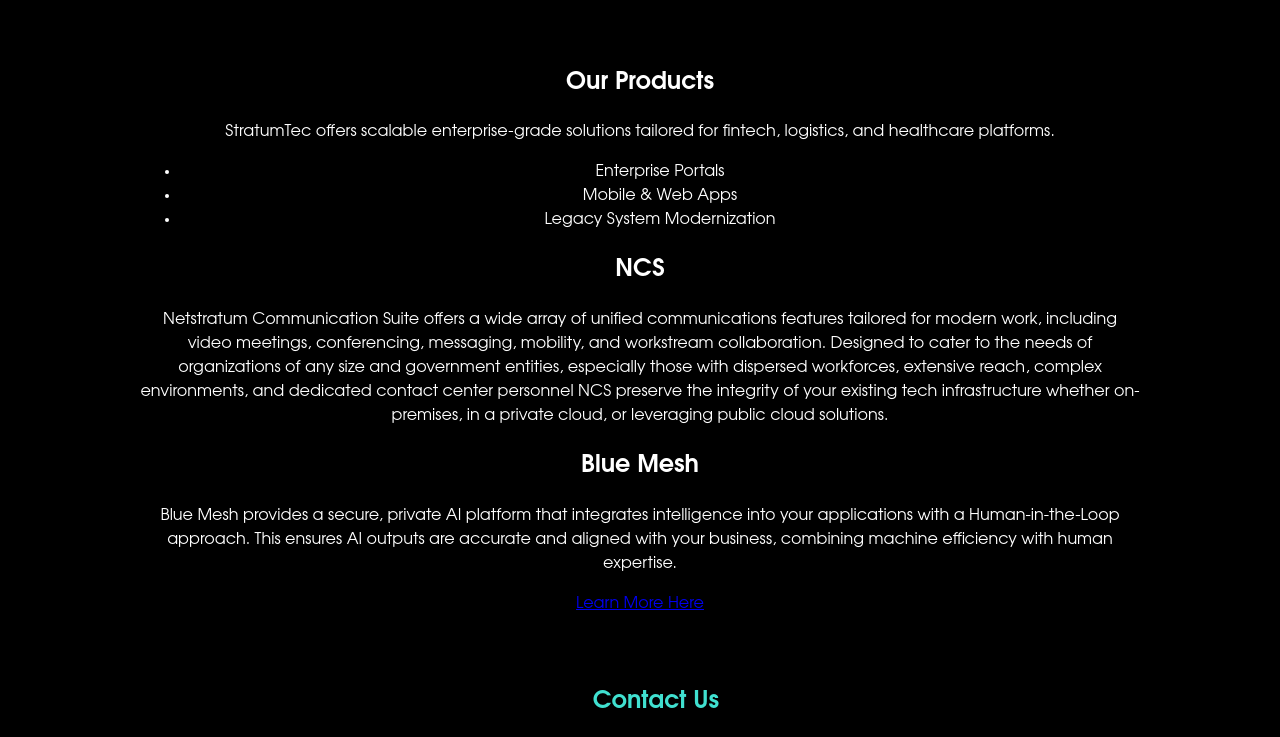
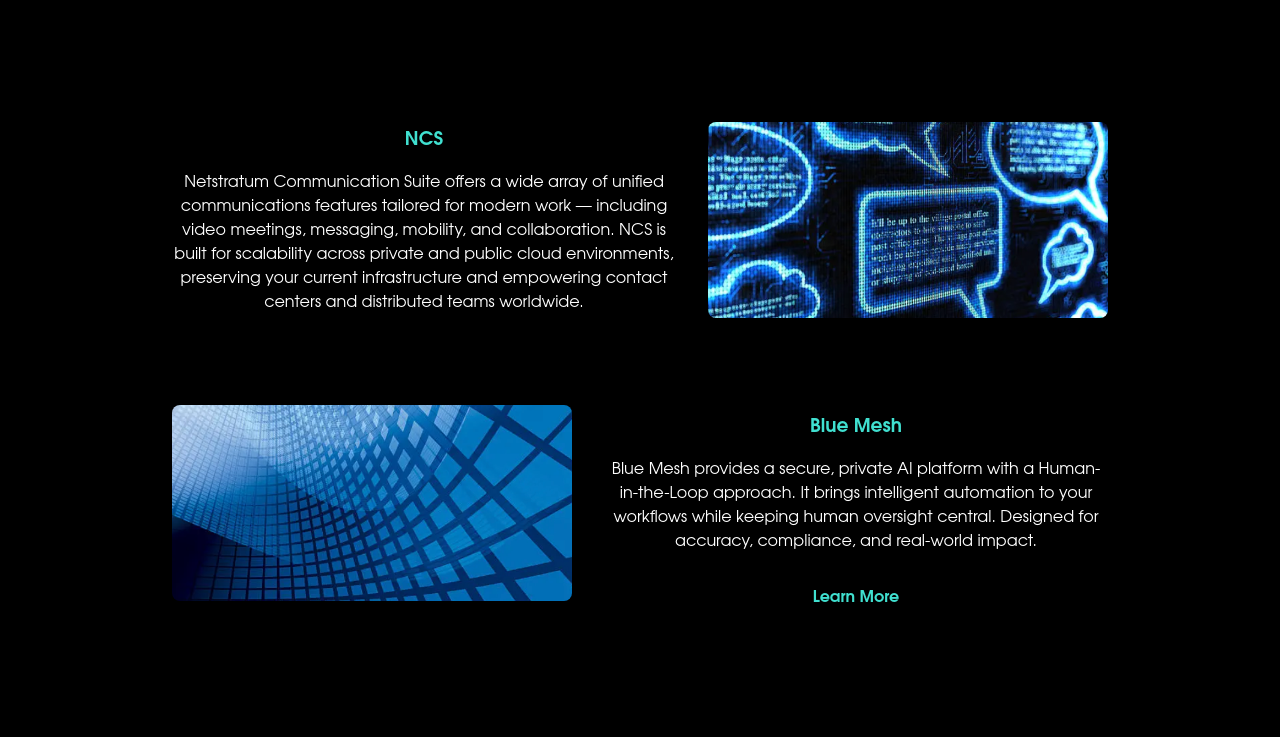
Before and after one commit to ishitachakka/stratumTecWeb, a plain HTML site: page products.html in a window 1280 px wide. Shown: the part 53-790 px from the top of the page. Drawn offline with Linux system fonts and the light colour scheme.

Commit message:
products updated images added

```diff
--- a/products.html
+++ b/products.html
@@ -26,20 +26,37 @@
 
   <!-- Main Content -->
   <main class="section">
-    <h2>Our Products</h2>
-    <p>StratumTec offers scalable enterprise-grade solutions tailored for fintech, logistics, and healthcare platforms.</p>
-    <ul>
-      <li>Enterprise Portals</li>
-      <li>Mobile & Web Apps</li>
-      <li>Legacy System Modernization</li>
-    </ul>
+    <!-- NCS Section -->
+    <section class="product-section">
+      <div class="product-box reverse">
+        <img src="assets/com.png" alt="NCS Platform" class="product-image" />
+        <div class="product-content">
+          <h3>NCS</h3>
+          <p>
+            Netstratum Communication Suite offers a wide array of unified communications features tailored for modern work
+            — including video meetings, messaging, mobility, and collaboration. NCS is built for scalability across
+            private and public cloud environments, preserving your current infrastructure and empowering contact centers
+            and distributed teams worldwide.
+          </p>
+        </div>
+      </div>
+    </section>
 
-    <h2>NCS</h2>
-      <p>Netstratum Communication Suite offers a wide array of unified communications features tailored for modern work, including video meetings, conferencing, messaging, mobility, and workstream collaboration. Designed to cater to the needs of organizations of any size and government entities, especially those with dispersed workforces, extensive reach, complex environments, and dedicated contact center personnel NCS preserve the integrity of your existing tech infrastructure whether on-premises, in a private cloud, or leveraging public cloud solutions.</p>
-    <h2>Blue Mesh</h2>
-      <p>Blue Mesh provides a secure, private AI platform that integrates intelligence into your applications with a Human-in-the-Loop approach. This ensures AI outputs are accurate and aligned with your business, combining machine efficiency with human expertise.</p>
-      <a href="https://bluemesh.ai/" target="_blank">Learn More Here</a>
-
+    <!-- Blue Mesh Section -->
+    <section class="product-section">
+      <div class="product-box">
+        <img src="assets/mesh.png" alt="Blue Mesh Platform" class="product-image" />
+        <div class="product-content">
+          <h3>Blue Mesh</h3>
+          <p>
+            Blue Mesh provides a secure, private AI platform with a Human-in-the-Loop approach. It brings intelligent
+            automation to your workflows while keeping human oversight central. Designed for accuracy, compliance, and
+            real-world impact.
+          </p>
+          <a href="https://bluemesh.ai/" target="_blank">Learn More</a>
+        </div>
+      </div>
+    </section>
   </main>
 
   <!-- Footer -->
--- a/styles.css
+++ b/styles.css
@@ -325,3 +325,51 @@
     justify-content: center;
   }
 }
+
+.product-section {
+  max-width: 1200px;
+  margin: 4rem auto;
+  padding: 0 2rem;
+}
+
+.product-box {
+  display: flex;
+  align-items: center;
+  gap: 2rem;
+  margin-bottom: 4rem;
+  flex-wrap: wrap;
+}
+
+.product-box.reverse {
+  flex-direction: row-reverse;
+}
+
+.product-image {
+  flex: 1 1 300px;
+  max-width: 400px;
+  width: 100%;
+  height: auto;
+  border-radius: 8px;
+}
+
+.product-content {
+  flex: 1 1 400px;
+  color: white;
+}
+
+.product-content h3 {
+  color: turquoise;
+  margin-bottom: 0.5rem;
+}
+
+.product-content a {
+  display: inline-block;
+  margin-top: 1rem;
+  color: turquoise;
+  text-decoration: none;
+  font-weight: bold;
+}
+
+.product-content a:hover {
+  text-decoration: underline;
+}
```
Also changed, not shown: assets/com.png (added), assets/mesh.png (added).
